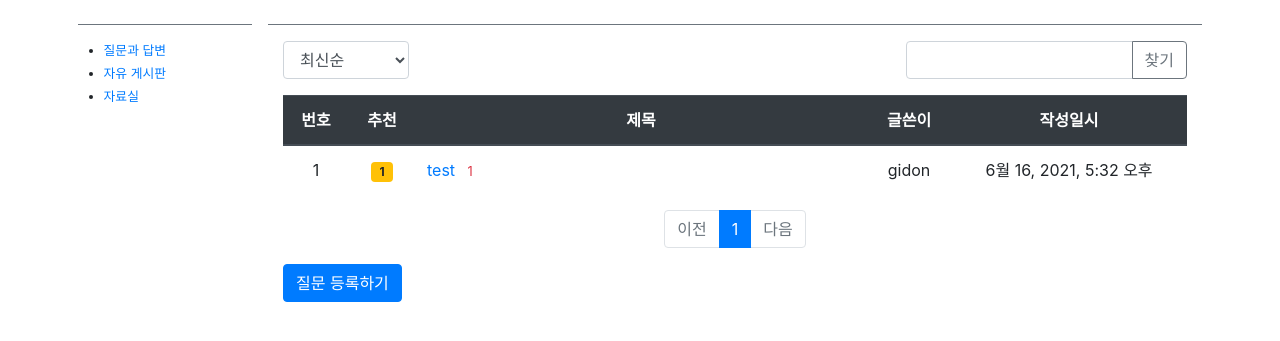
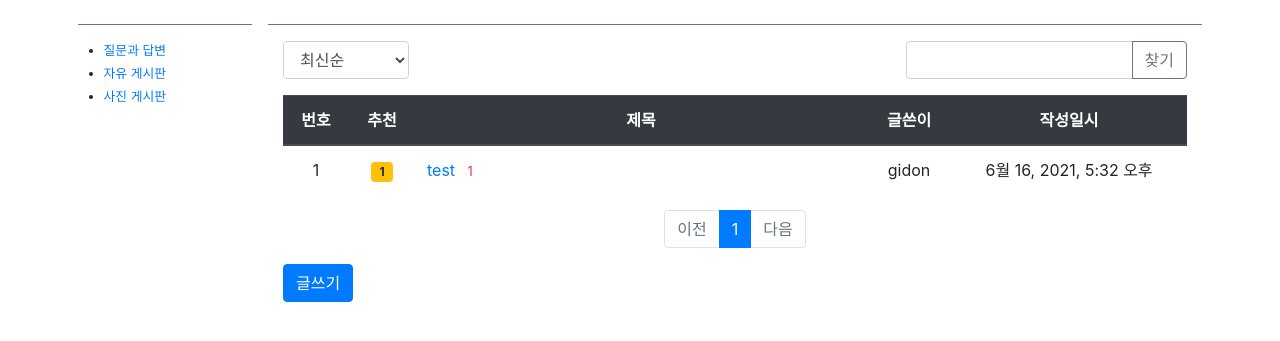
Before and after one commit to gd890121/cccr_djangoproject, a Django app: page / in a window 1280 px wide. Shown: the part 57-398 px from the top of the page. Run offline with Django 3.2, Linux system fonts and the light colour scheme; data comes from the database, SQL or seed files in the repository; some libraries are stand-ins or nearby versions.

Commit message:
djangoprojects

```diff
--- a/config/settings.py
+++ b/config/settings.py
@@ -129,3 +129,7 @@ STATICFILES_DIRS = [
 # 로그인/로그아웃 성공후 이동하는 URL
 LOGIN_REDIRECT_URL = '/'
 LOGOUT_REDIRECT_URL = '/'
+
+#이미지업로드
+MEDIA_ROOT = os.path.join(BASE_DIR, 'media')
+MEDIA_URL = '/media/'
--- a/templates/base.html
+++ b/templates/base.html
@@ -9,7 +9,7 @@
     <link rel="stylesheet" type="text/css" href="{% static 'bootstrap.min.css' %}">
     <!-- table CSS -->
     <link rel="stylesheet" type="text/css" href="{% static 'style.css' %}">
-    <title>김기돈의 게시판</title>
+    <title>CCCR</title>
 </head>
 <body>
 {% include "navbar.html" %}
--- a/templates/data/question_form.html
+++ b/templates/data/question_form.html
@@ -2,7 +2,7 @@
 
 {% block content %}
 <div class="container">
-    <h5 class="my-3 border-bottom pb-2">질문등록</h5>
+    <h5 class="my-3 border-bottom pb-2">사진게시판</h5>
     <form method="post" class="post-form my-3" enctype="multipart/form-data">
         {% csrf_token %}
         <input type="file" name="imgs" multiple>
--- a/templates/data/question_list.html
+++ b/templates/data/question_list.html
@@ -93,7 +93,7 @@
         {% endif %}
     </ul>
     <!-- 페이징처리 끝 -->
-    <a href="{% url 'data:question_create' %}" class="btn btn-primary">질문 등록하기</a>
+    <a href="{% url 'data:question_create' %}" class="btn btn-primary">글쓰기</a>
 </div>
 <form id="searchForm" method="get" action="{% url 'index' %}">
     <input type="hidden" id="kw" name="kw" value="{{ kw|default_if_none:'' }}">
--- a/templates/pybo/question_form.html
+++ b/templates/pybo/question_form.html
@@ -2,7 +2,7 @@
 
 {% block content %}
 <div class="container">
-    <h5 class="my-3 border-bottom pb-2">질문등록</h5>
+    <h5 class="my-3 border-bottom pb-2">자유게시판</h5>
     <form method="post" class="post-form my-3">
         {% csrf_token %}
         {% if form.errors %}
--- a/templates/pybo/question_list.html
+++ b/templates/pybo/question_list.html
@@ -93,7 +93,7 @@
         {% endif %}
     </ul>
     <!-- 페이징처리 끝 -->
-    <a href="{% url 'pybo:question_create' %}" class="btn btn-primary">질문 등록하기</a>
+    <a href="{% url 'pybo:question_create' %}" class="btn btn-primary">글쓰기</a>
 </div>
 <form id="searchForm" method="get" action="{% url 'index' %}">
     <input type="hidden" id="kw" name="kw" value="{{ kw|default_if_none:'' }}">
--- a/templates/sidebar.html
+++ b/templates/sidebar.html
@@ -3,6 +3,6 @@
     <ul class="my-3 small" style="padding-left:2em;">
         <li class="my-1"><a href="{% url 'table:index' %}" >질문과 답변</a></li>
         <li class="my-1"><a href="{% url 'pybo:index' %}" >자유 게시판</a></li>
-        <li class="my-1"><a href="{% url 'data:index' %}" >자료실</a></li>
+        <li class="my-1"><a href="{% url 'data:index' %}" >사진 게시판</a></li>
     </ul>
 </nav>
```
